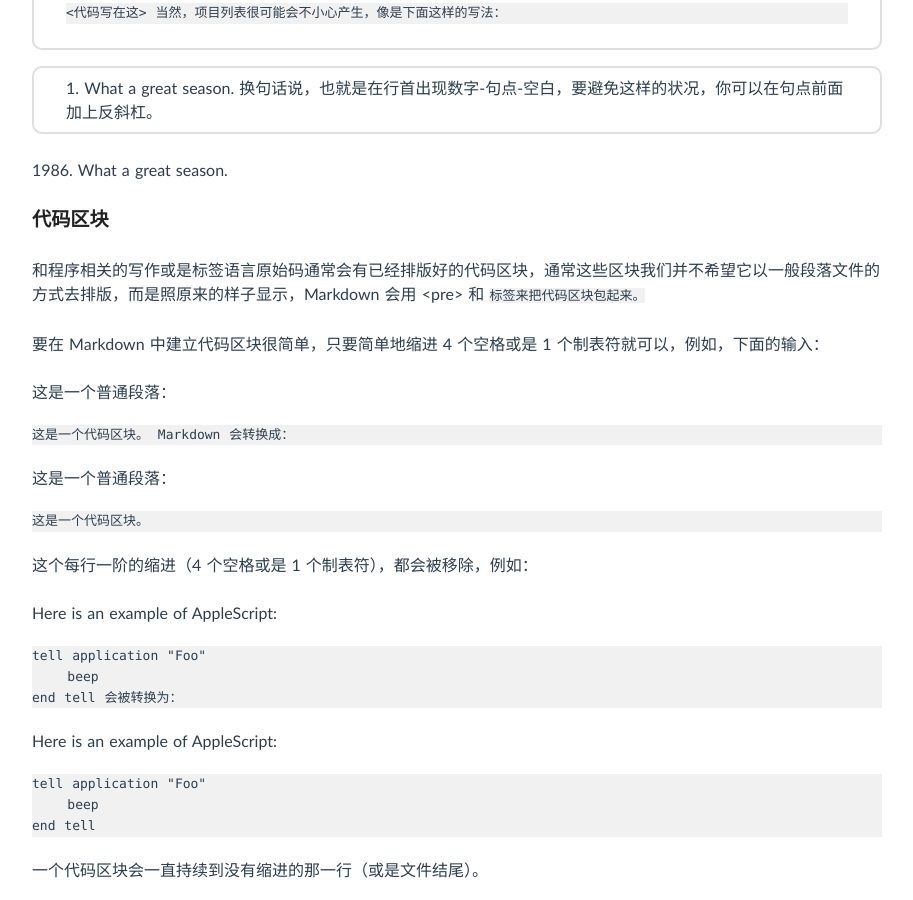
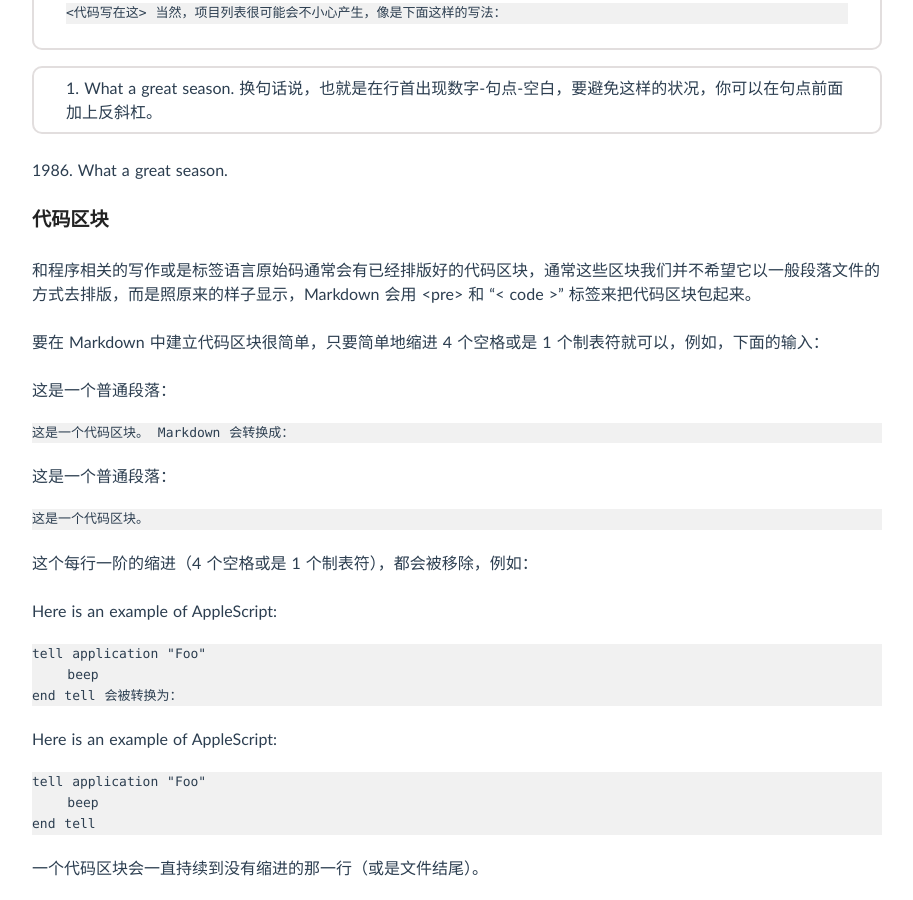
Before and after one commit to jesson20121020/jesson20121020.github.io, a Jekyll site: the page built from _posts/2015-06-15-Markdown语法说明.md, in a window 1280 px wide and 900 px high, scrolled down 7323 px. Shown: the whole window, without its empty margins (183-1096 px from the left). Built offline with Jekyll 4.4.1, drawn with Linux system fonts in a browser that asks for light colours; Markdown is read by kramdown in place of the engine named in the settings; comment, search, counter and statistics services are not loaded.

Commit message:
update blog

```diff
--- a/_posts/2015-06-15-Markdown语法说明.md
+++ b/_posts/2015-06-15-Markdown语法说明.md
@@ -269,7 +269,7 @@ sit amet, consectetuer adipiscing elit.
 1986\. What a great season.
 ###代码区块
 
-和程序相关的写作或是标签语言原始码通常会有已经排版好的代码区块，通常这些区块我们并不希望它以一般段落文件的方式去排版，而是照原来的样子显示，Markdown 会用 <pre> 和 <code> 标签来把代码区块包起来。
+和程序相关的写作或是标签语言原始码通常会有已经排版好的代码区块，通常这些区块我们并不希望它以一般段落文件的方式去排版，而是照原来的样子显示，Markdown 会用 <pre> 和 "< code >" 标签来把代码区块包起来。
 
 要在 Markdown 中建立代码区块很简单，只要简单地缩进 4 个空格或是 1 个制表符就可以，例如，下面的输入：
 
```
